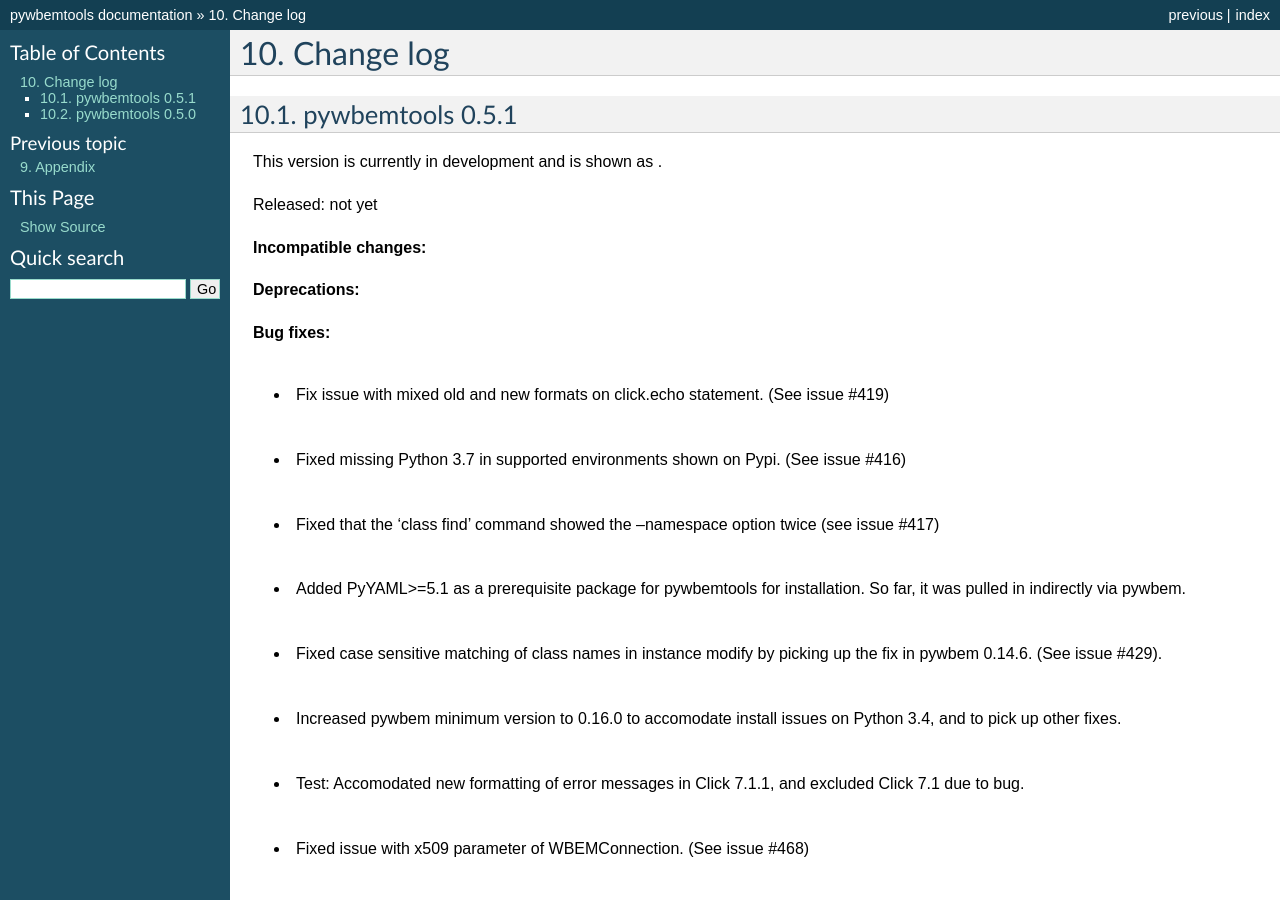
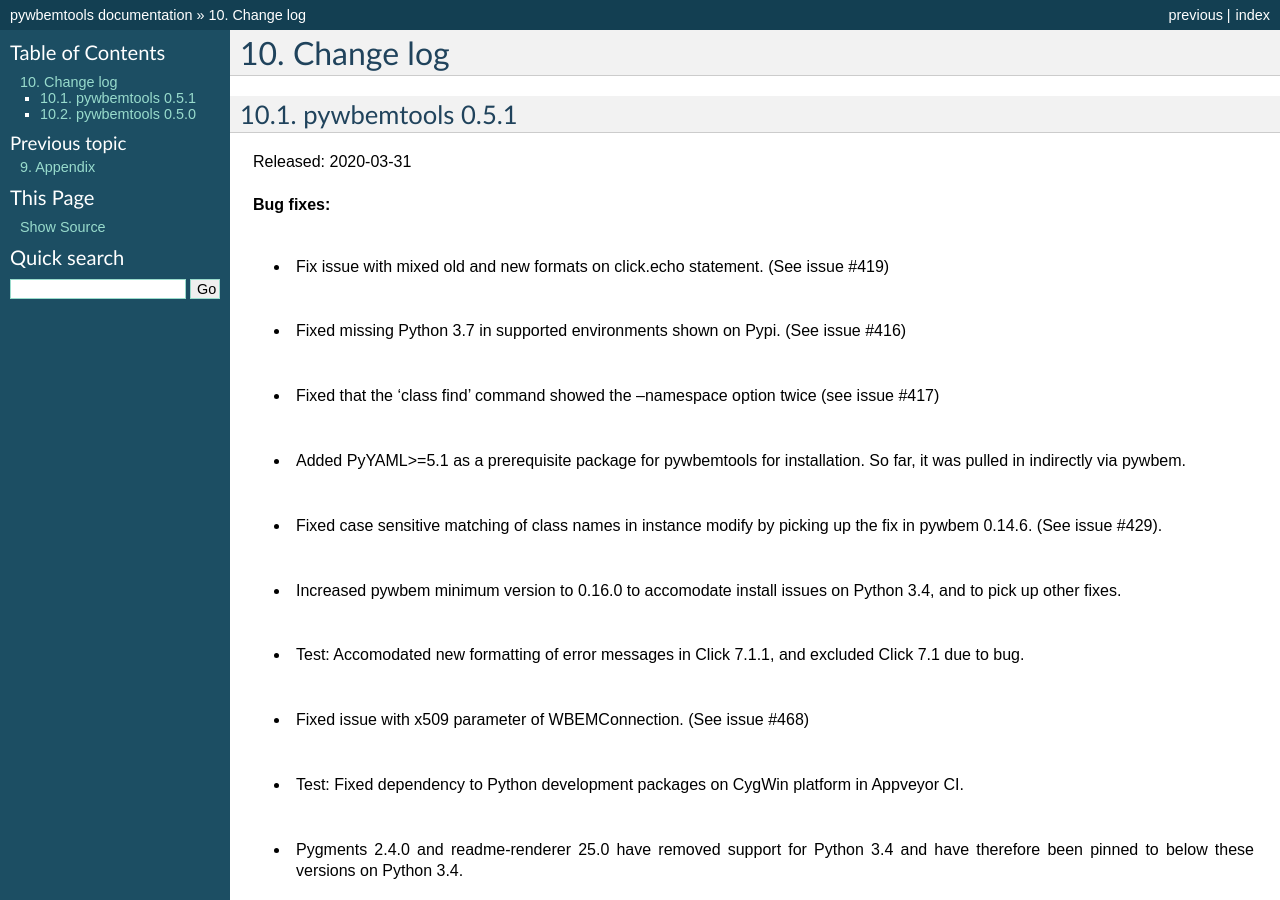
Before and after one commit to pywbem/pywbemtools, a Sphinx documentation site: the page built from docs/changes.rst, in a window 1280 px wide and 900 px high. Built offline with Sphinx 7.4.7, drawn with Linux system fonts in a browser that asks for light colours; the version number could not be read and is left out; some of the changed text lies outside the part shown.

Commit message:
Release 0.5.1
Signed-off-by: Andreas Maier <andreas.r.maier@gmx.de>

```diff
--- a/docs/changes.rst
+++ b/docs/changes.rst
@@ -8,13 +8,7 @@
 pywbemtools 0.5.1
 -----------------
 
-This version is currently in development and is shown as |version|.
-
-Released: not yet
-
-**Incompatible changes:**
-
-**Deprecations:**
+Released: 2020-03-31
 
 **Bug fixes:**
 
```
Also changed, not shown: other parts of docs/changes.rst (+0 -6 lines).
